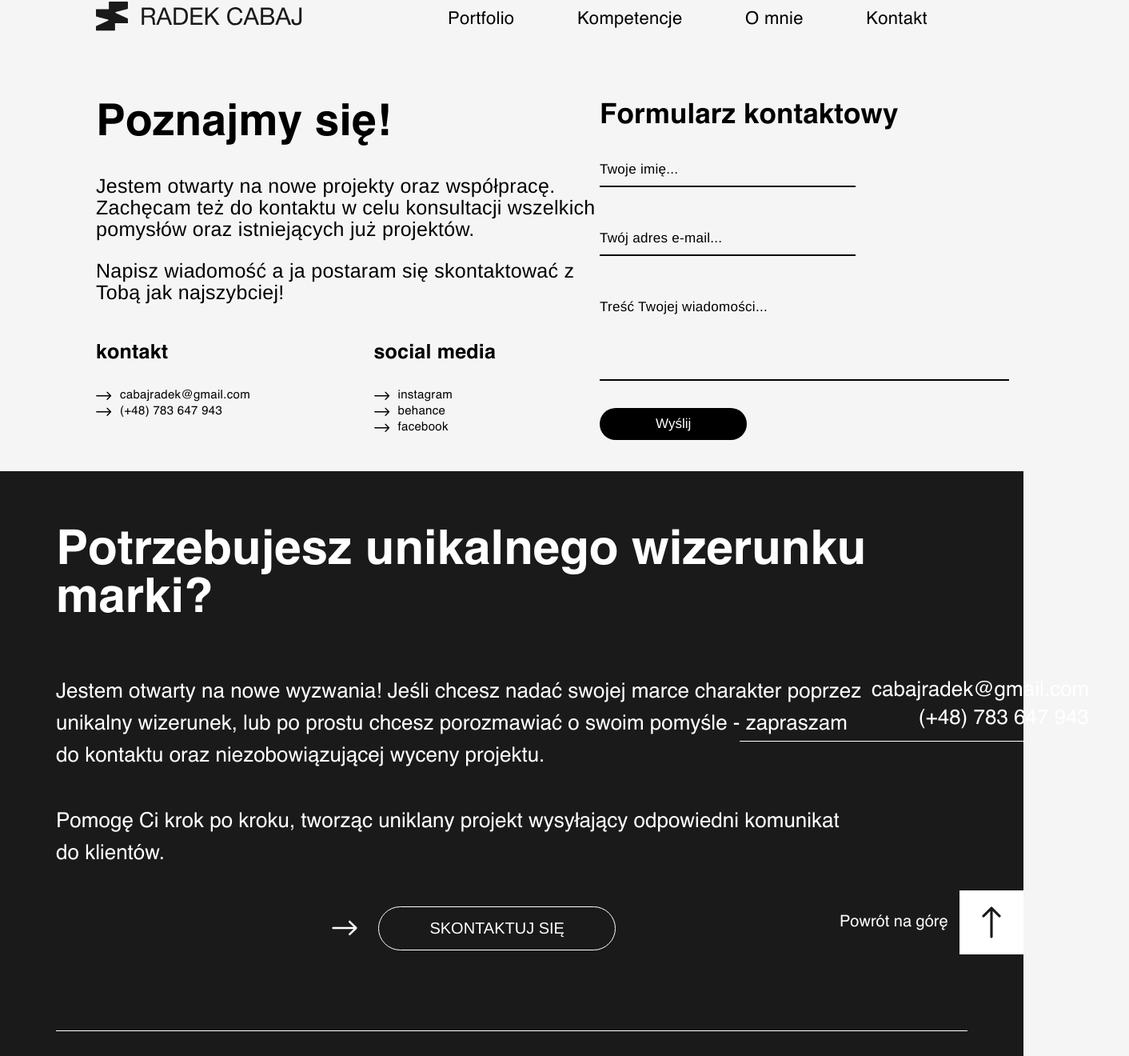
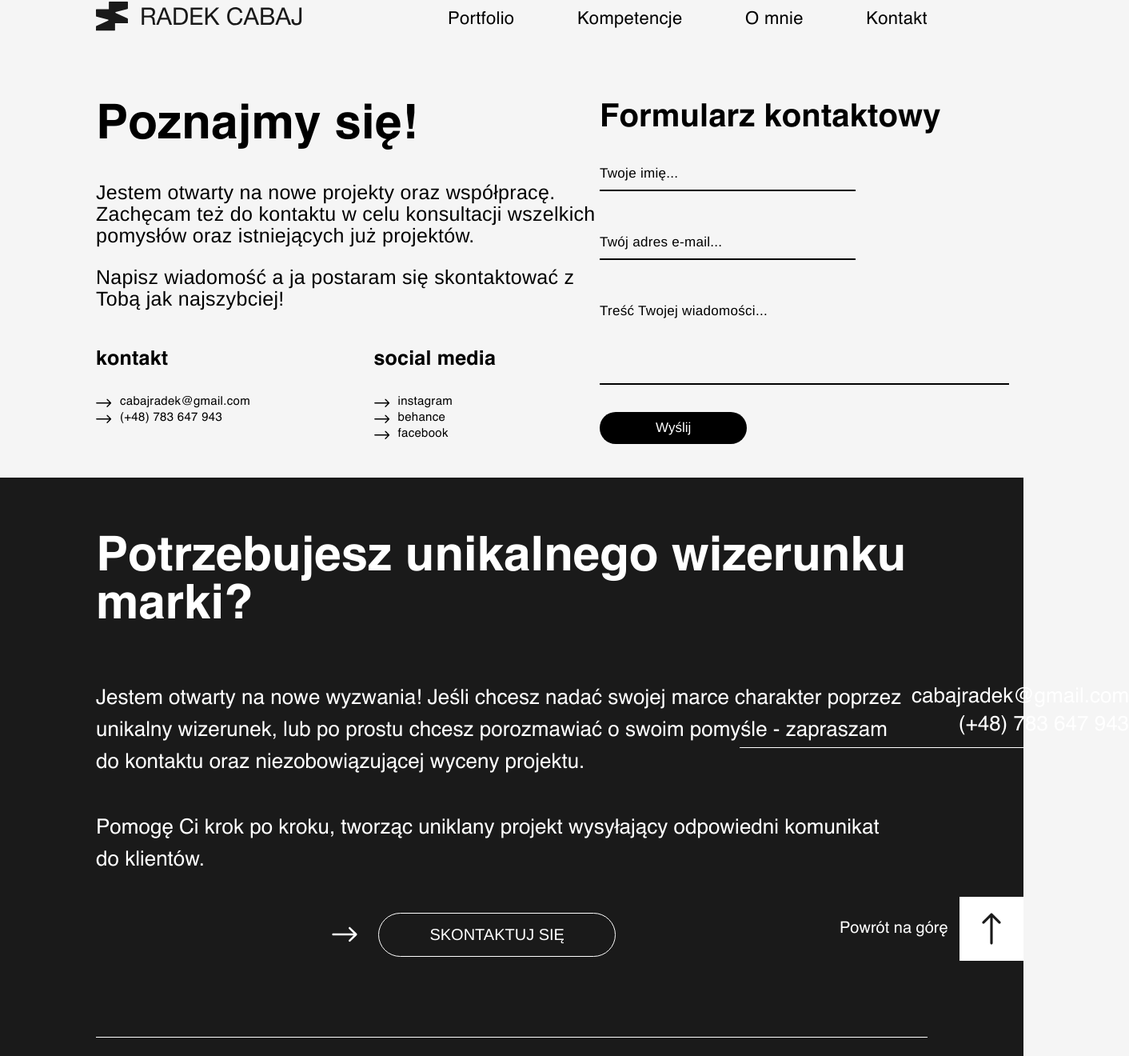
Before and after one commit to luciddreammer/RadekCabajPortfolioInProgressReact, a JavaScript app: page /contact in a window 1280 px wide. Shown: the part 19-1339 px from the top of the page at 80% size, 1412 px wide, since content can reach past the window. Built offline with nearby package versions, Linux system fonts and the light colour scheme.

Commit message:
Font fixes

```diff
--- a/src/Components/ContactPage/ContactPage.css
+++ b/src/Components/ContactPage/ContactPage.css
@@ -24,7 +24,7 @@
 
 .lets-meet {
     font-family: helvetica-bold;
-    font-size: 55px;
+    font-size: 60px;
     font-weight: 100;
     margin-top: 0px;
 }
@@ -78,7 +78,7 @@ textarea::placeholder {
 }
 
 .form-text-main {
-    font-size: 35px;
+    font-size: 40px;
     margin-bottom: 40px;
     font-weight: 100;
     font-family: helvetica-bold;
--- a/src/Components/Footer/Footer.css
+++ b/src/Components/Footer/Footer.css
@@ -30,8 +30,8 @@ html {
 }
 
 .inside {
-    margin-left:70px;
-    margin-right: 70px;
+    margin-left:120px;
+    margin-right:120px;
     padding-top: 10px;
 }
 
@@ -52,7 +52,7 @@ html {
 .returntotoptext {
     font-family: helvetica;
     font-size: 20px;
-    margin-left: 40px;
+    margin-left: 90px;
     margin-top: 30px;
 }
 
@@ -175,7 +175,7 @@ html {
     padding: 20px;
     width: 40px;
     height: 40px;
-    margin-right: -70px;
+    margin-right: -120px;
     cursor: pointer;
 }
 
```
